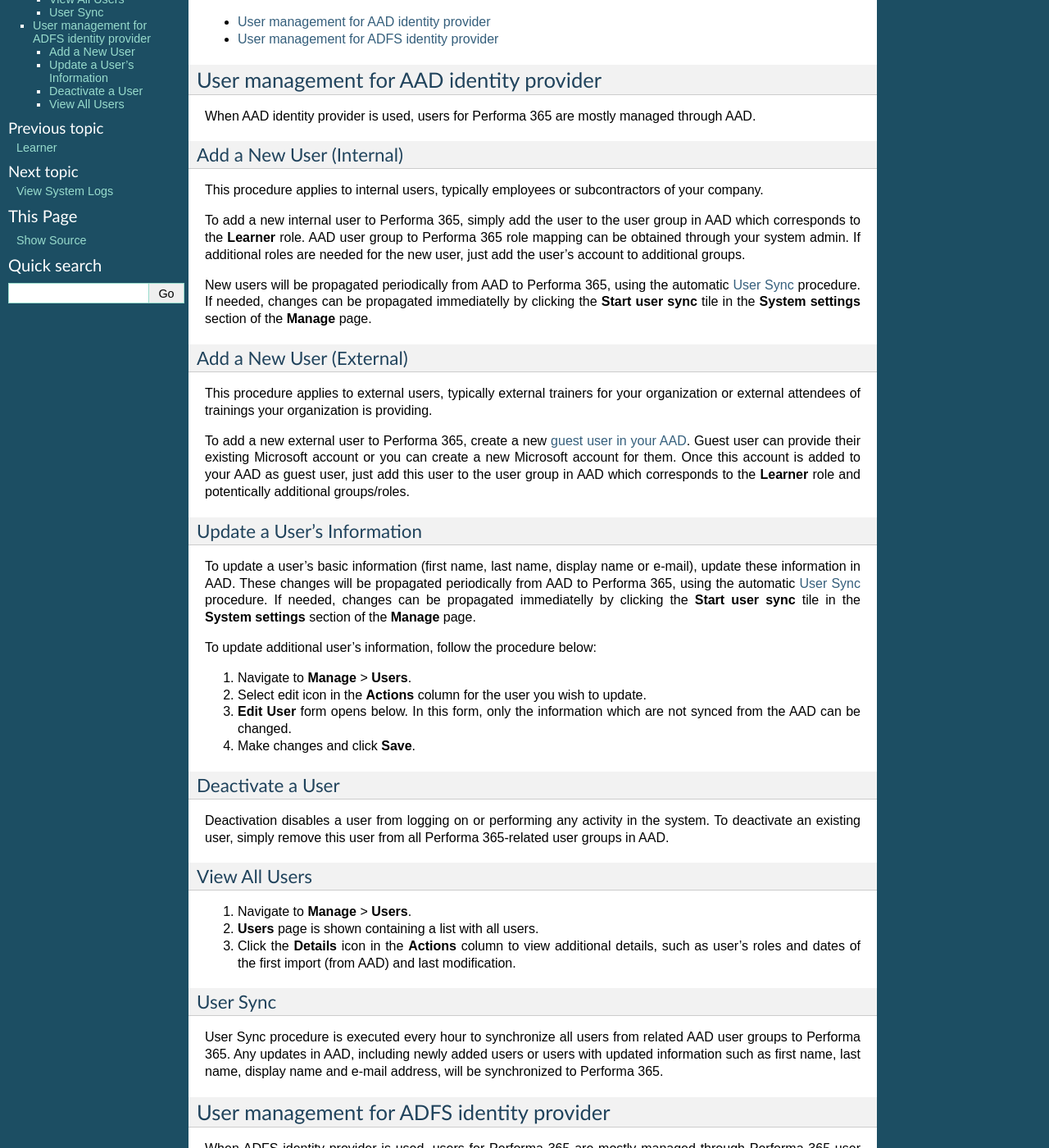
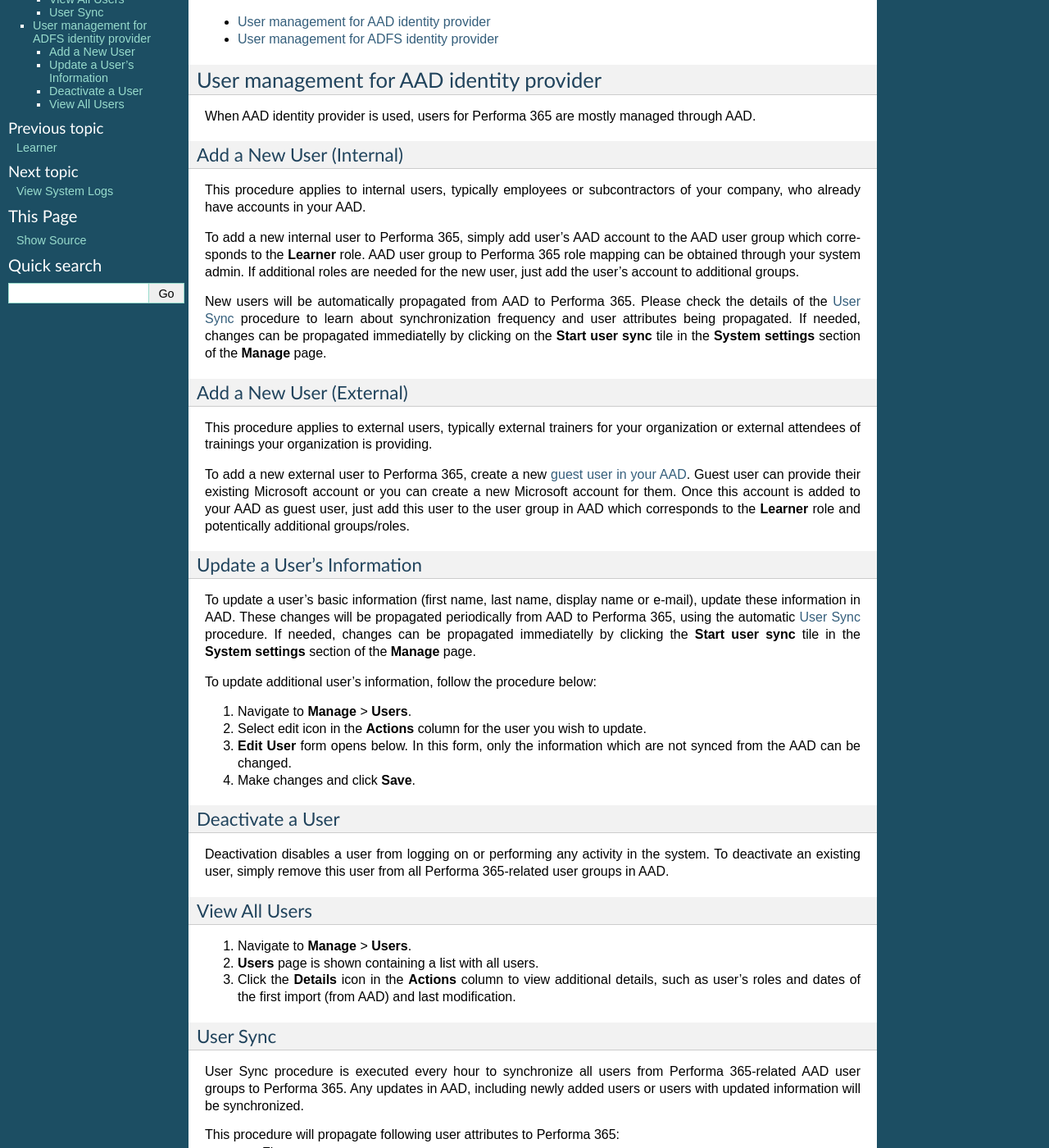
Before and after one commit to pslisko/performa365docs, a Sphinx documentation site: the page built from docs/howto/manage_users.rst, in a window 1280 px wide and 1400 px high, scrolled down 243 px. Shown: the whole window at 82% size. Built offline with Sphinx 7.4.7, drawn with Linux system fonts in a browser that asks for light colours; pages that are not in the unit, such as notebooks, are missing from menus; some of the changed text lies outside the part shown.

Commit message:
Update manage_users.rst

```diff
--- a/docs/howto/manage_users.rst
+++ b/docs/howto/manage_users.rst
@@ -24,11 +24,11 @@
 Add a New User (Internal)
 ******************************
 
-This procedure applies to internal users, typically employees or subcontractors of your company.
+This procedure applies to internal users, typically employees or subcontractors of your company, who already have accounts in your AAD.
 
-To add a new internal user to Performa 365, simply add the user to the user group in AAD which corresponds to the **Learner** role. AAD user group to Performa 365 role mapping can be obtained through your system admin. If additional roles are needed for the new user, just add the user's account to additional groups.
+To add a new internal user to Performa 365, simply add user's AAD account to the AAD user group which corresponds to the **Learner** role. AAD user group to Performa 365 role mapping can be obtained through your system admin. If additional roles are needed for the new user, just add the user's account to additional groups.
 
-New users will be propagated periodically from AAD to Performa 365, using the automatic :ref:`User Sync<UserSync>` procedure. If needed, changes can be propagated immediatelly by clicking the **Start user sync** tile in the **System settings** section of the **Manage** page.
+New users will be automatically propagated from AAD to Performa 365. Please check the details of the :ref:`User Sync<UserSync>` procedure to learn about synchronization frequency and user attributes being propagated. If needed, changes can be propagated immediatelly by clicking on the **Start user sync** tile in the **System settings** section of the **Manage** page.
 
 Add a New User (External)
 *****************************
@@ -66,8 +66,15 @@
 User Sync
 **************
 
-User Sync procedure is executed every hour to synchronize all users from related AAD user groups to Performa 365. Any updates in AAD, including newly added users or users with updated information such as first name, last name, display name and e-mail address, will be synchronized to Performa 365.
+User Sync procedure is executed every hour to synchronize all users from Performa 365-related AAD user groups to Performa 365. Any updates in AAD, including newly added users or users with updated information will be synchronized.
 
+This procedure will propagate following user attributes to Performa 365:
+ * First name
+ * Last name
+ * Name (Display name)
+ * User name (E-mail address)
+ * Job title
+ * Department
 
 .. _ADFS:
 
```
